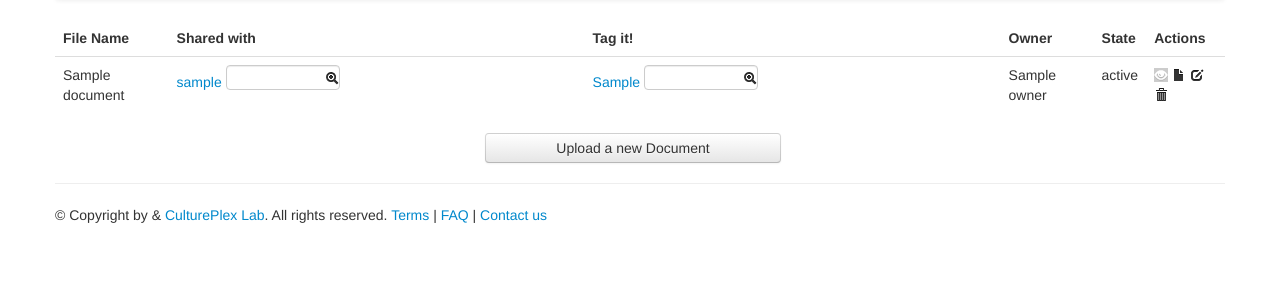
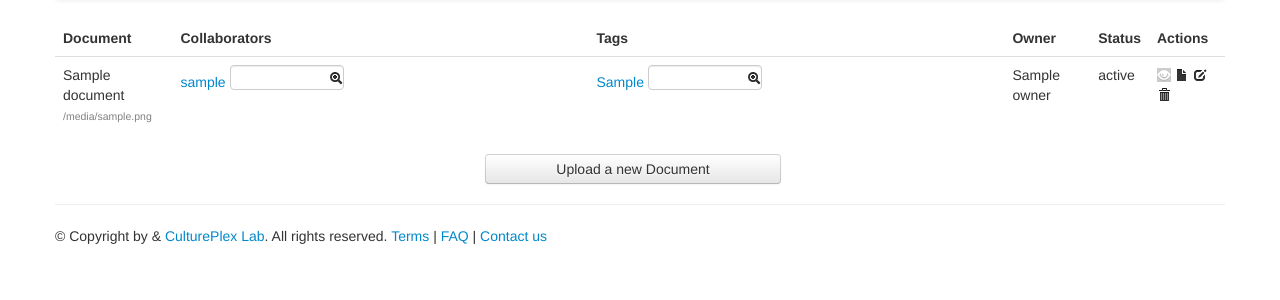
Before and after one commit to CulturePlex/festos, a Django app: template documents/templates/list_documents.html in a window 1280 px wide. Shown: the part 42-342 px from the top of the page. Run offline with Django 3.2, Linux system fonts and the light colour scheme; the template is opened without the code that fills it: most values are stand-ins (such as "Sample title", 1, 10 or a date in 2020); parts of the project's set-up code (start-up, migrations or seed data) failed here and were passed over; some libraries are stand-ins or nearby versions.

Commit message:
title in document list instead of file name

```diff
--- a/documents/forms.py
+++ b/documents/forms.py
@@ -20,13 +20,14 @@ class DocumentAdminForm(Docviewer_DocumentForm):
 class DocumentForm(Docviewer_DocumentForm):
     class Meta:
         model = Document
-        fields = ('docfile', 'language', 'public', 'source', 'notes')
+        fields = ('docfile', 'language', 'public', 'title', 'source', 'notes')
 
     notes = forms.CharField(
         required=False,
         widget=forms.Textarea(
             attrs={'class': 'vLargeTextField', 'rows': 3}),
         help_text=None)
+    title = forms.CharField(required=True, help_text=None)
     source = forms.CharField(required=False, help_text=None)
     public = forms.BooleanField(
         label=_('Publicly available'), required=False, help_text=None)
--- a/documents/templates/list_documents.html
+++ b/documents/templates/list_documents.html
@@ -108,18 +108,18 @@ $(document).ready(function(){
 <table class="table">
   <thead>
     <tr>
-      <th>{% trans "File Name" %}</th>
-      <th>{% trans "Shared with" %}</th>
-      <th>{% trans "Tag it!" %}</th>
+      <th>{% trans "Document" %}</th>
+      <th>{% trans "Collaborators" %}</th>
+      <th>{% trans "Tags" %}</th>
       <th>{% trans "Owner" %}</th>
-      <th>{% trans "State" %}</th>
+      <th>{% trans "Status" %}</th>
       <th>{% trans "Actions" %}</th>
     </tr>
   </thead>
   <tbody>
   {% for document in documents %}
     <tr class="document-row" data-id="{{ document.id }}">
-      <td>{{ document.title }}</td>
+      <td>{{ document.title }} <br/> <span style="color:gray; font-size:75%">{{ document.docfile_basename }}</span></td>
       <td>
           <div id="sharers_cell">
             <span id="sharers" >
```
